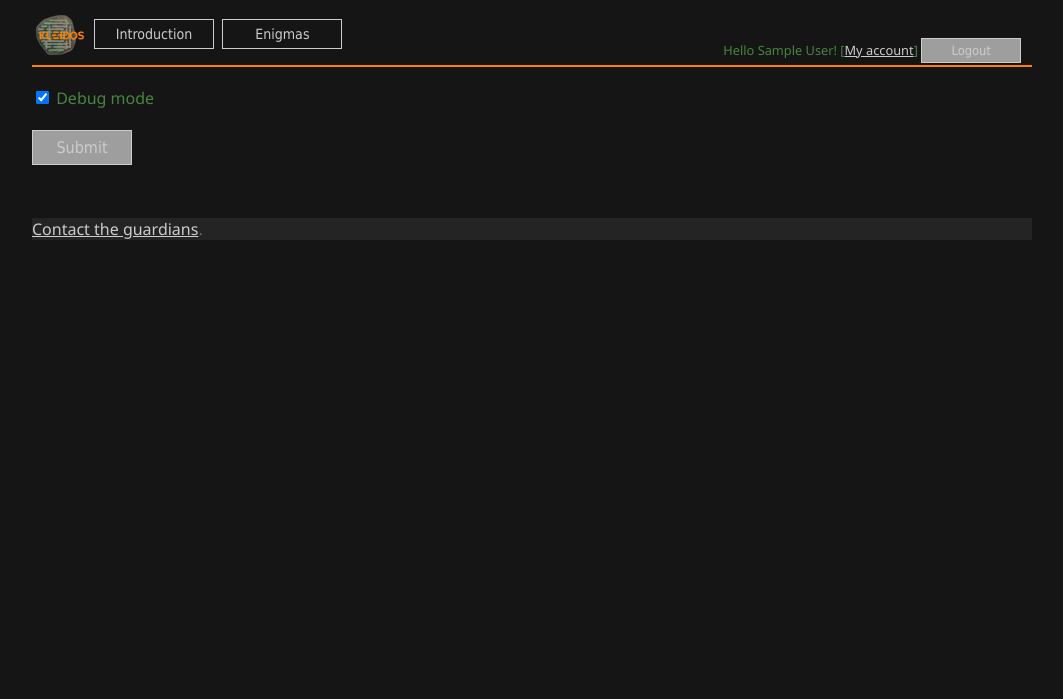
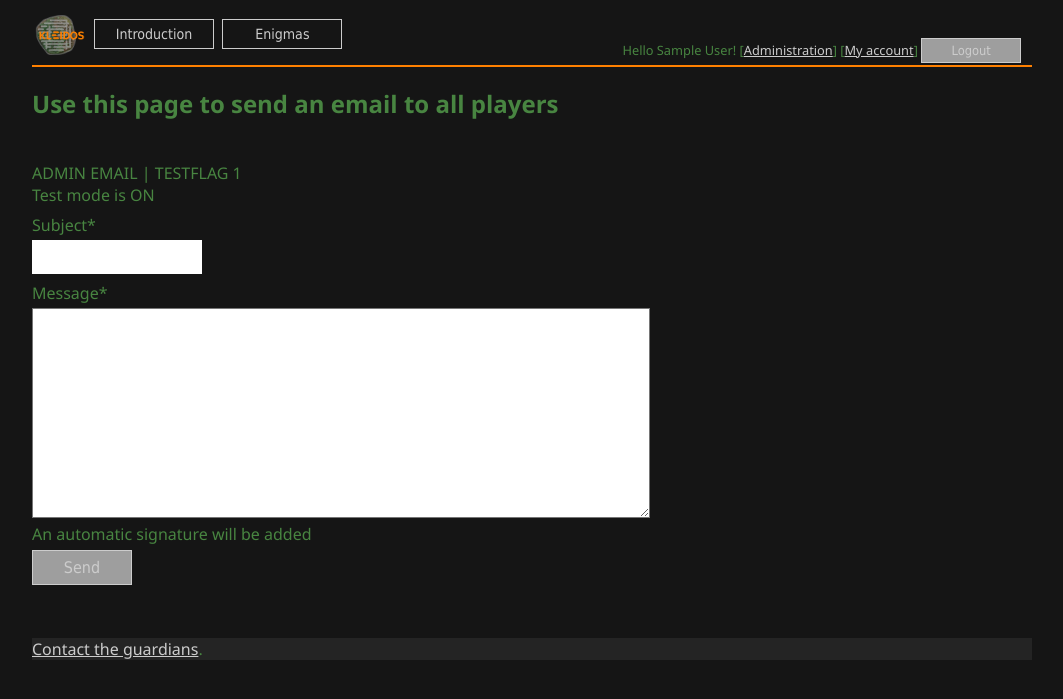
Before and after one commit to rbperrotr/kleidos, a PHP site: page /admin_email.php in a window 1280 px wide. Shown: the top 699 px of the page, without its empty margins (108-1171 px from the left). Run offline with PHP 8.4, Linux system fonts and the light colour scheme; the visitor is signed in with stand-in values (Sample User, id 1); data that the repository does not hold is empty; grey boxes are pictures that could not be loaded.

Commit message:
Email from Kleidos system

```diff
--- a/admin_email.php
+++ b/admin_email.php
@@ -2,19 +2,28 @@
 <!DOCTYPE html PUBLIC "-//W3C//DTD XHTML 1.0 Strict//EN" "http://www.w3.org/TR/xhtml1/DTD/xhtml1-strict.dtd">
 <html xmlns="http://www.w3.org/1999/xhtml" xml:lang="fr" >
 	<head>
-		<title>Kleidos - Administration</title>
+		<title>Kleidos - Administration - Send email to all players</title>
 		<meta http-equiv="Content-Type" content="text/html; charset="utf-8" />
 		<link rel="stylesheet" href="style.css" />
     </head>
 
 	<body>
+
+	<script type="text/javascript">
+	function unhide(divID) {
+		var item = document.getElementById(divID);
+		if (item) {
+		  item.className=(item.className=='admHidden')?'admUnhidden':'admHidden';
+		}
+	}
+	</script>
+
 		<?php
-			//require('controler/bdd.php');
+			require('controler/bdd.php');
 			require('controler/global.php');
-			//require('model/user.php');
-			//require('controler/user.php');
-			//require('model/enigma.php');
-			//require('controler/enigma.php');
+			require('controler/admin.php');
+			$bcc = "";
+
 			if(checkLogin() == true)
 			{
 				includeBanner();
@@ -24,34 +33,77 @@
 				header("Location: index.php");
 				exit;
 			}
-			?>
 
-				<p>
-				<form method="post" action="index.php">
-					<p>
-					<?php
-						if(isset($_SESSION['DEBUG']))
+			if($_SESSION['uid']!=3 and $_SESSION['uid']!=4 and $_SESSION['uid']!=5)
 			{
-							if($_SESSION['DEBUG']==1)
+				session_destroy();
+				header("Location: index.php");
+				exit;
+			}
+
+			if(isset($_POST['action']))
 			{
-								echo "<input type=\"checkbox\" name=\"checkbox_debug\" id=\"checkbox_debug\" checked=\"checked\"/> <label for=\"checkbox_debug\">Debug mode</label>";
+				/* localhost do not allow to test emails as there is no mail server installed
+				email features need to be tested on a real server
+				when testing on a real server there are real data
+				The flag allow to decide if we are in production on not
+				By default set flag to 1 then the flag is reviewed according to the */
+				$_SESSION['TESTFLAG']=1;
+
+				//Set TESTFLAG when opening the form
+				if(htmlspecialchars($_POST['action']) == "open_email_allplayers")
+				{
+					$_SESSION['TESTFLAG']=0;
 				}
-							else{
-								echo "<input type=\"checkbox\" name=\"checkbox_debug\" id=\"checkbox_debug\"/> <label for=\"checkbox_debug\">Debug mode</label>";
+				elseif(htmlspecialchars($_POST['action']) == "open_email_test")
+				{
+					$_SESSION['TESTFLAG']=1;
 				}
+			}
+
+
+			echo ("<p><h2>Use this page to send an email to all players</h2><br>");
+			echo_debug("ADMIN EMAIL | TESTFLAG ".$_SESSION['TESTFLAG']);
+			//if not in test mode display a warning and list of email addresses
+			if($_SESSION['TESTFLAG']==0)
+			{
+				echo "<div style=\"color:yellow\">Test mode is OFF. Your email will be sent to all players.</div>";
+				$emails = admin_getallemails($bdd);
+				echo('<br><a href="javascript:unhide(\'UsersAllEmails\');">Display/hide bcc distribution list</a><br>');
+				echo('<div id="UsersAllEmails" class="admHidden">');
+				echo('<table style="width:800px" class="bluetext"><tr><td>');
+				foreach ($emails as $anemail)
+				{
+					echo ("".$anemail."; ");
+				}
+				echo('</td></tr></table></div>');
 			}
 			else
 			{
-							$_SESSION['DEBUG']=0;
-							echo "<input type=\"checkbox\" name=\"checkbox_debug\" id=\"checkbox_debug\"/> <label for=\"checkbox_debug\">Debug mode</label>";
+				echo "<div>Test mode is ON</div>";
 			}
+
+			echo('');
 		?>
-					</p>
-					<input type="hidden" name="action" value="admin" />
-					<input class="stdButton" type="submit" value="Submit"/>
+		<form method="post" action="admin_email_result.php">
+			<div class="formtextinputlabel">Subject*</div>
+			<input class="formtextinputlabel" type="text" name="admin_email_subject"><br>
+			<div class="formtextinputlabel">Message*</div>
+			<textarea class="formtextareainput" name="admin_email_message"></textarea>
+			<br>
+			An automatic signature will be added<br>
+			<?php
+			if(htmlspecialchars($_POST['action']) == "open_email_allplayers")
+				echo ('<input type="hidden" name="action" value="send_email_allplayers" />');
+			elseif(htmlspecialchars($_POST['action']) == "open_email_test")
+				echo ('<input type="hidden" name="action" value="send_email_test" />');
+			else
+				echo ('<input type="hidden" name="action" value="admin_email_notset" />');
+			?>
+			<input class="stdButton" type="submit" value="Send"/>
 		</form>
 		</p>
-			</form>
+
 		<?php
 			includeFooter();
 		?>
--- a/pages/admin_answers.php
+++ b/pages/admin_answers.php
@@ -26,7 +26,7 @@ function unhide(divID) {
 			echo ("<tr>");
 			echo("<td style=\"white-space: nowrap\">".$ananswer->getEnigmaTitle()." | </td>");
 			echo("<td style=\"white-space: nowrap\">".$ananswer->getNbAnswers()."</td>");
-			echo("<td style=\"white-space: nowrap\"> | <b>".admin_getnbcorrectanswers($bdd, $ananswer->getEnigmaID())." correct(".number_format(100*(admin_getnbcorrectanswers($bdd, $ananswer->getEnigmaID())/$ananswer->getNbAnswers()))."%)</b></td>");
+			echo("<td style=\"white-space: nowrap\"> | ".admin_getnbcorrectanswers($bdd, $ananswer->getEnigmaID())." correct(".number_format(100*(admin_getnbcorrectanswers($bdd, $ananswer->getEnigmaID())/$ananswer->getNbAnswers()))."%)</td><td> | <b>".number_format(100*(admin_getnbcorrectanswers($bdd, $ananswer->getEnigmaID())/(admin_getnbusers($bdd)-3)))."% of players answered correctly</b></td>");
 			echo("</tr>");
 		}
 
--- a/pages/admin_users.php
+++ b/pages/admin_users.php
@@ -34,6 +34,9 @@ function unhide(divID) {
 					echo ("<tr><td>".$auser->getid()."</td><td>".$auser->getfirstname()."</td><td>".$auser->getlastname()."</td><td>".$auser->getregistrationdate()."</tr>");
 				}
 		echo('</table></div>');
+		echo('<h3>Email</h3>');
+		echo('<table><tr><td><br><form method="post" action="admin_email.php"><input type="hidden" name="action" value="open_email_test" /><input class="adminEmailButton" type="submit" value="Send test email"><br>Send a test email to the guardians.</form></td>');
+		echo('<td><br><form method="post" action="admin_email.php"><input type="hidden" name="action" value="open_email_allplayers" /><input class="adminEmailButton" type="submit" value="Send email to all players"><br>Send an email to all players.</form></td></tr></table>');
 
 		$emails = admin_getallemails($bdd);
 		echo('<br><a href="javascript:unhide(\'UsersAllEmails\');">Display list of all emails / Hide</a><br>');
--- a/style.css
+++ b/style.css
@@ -97,7 +97,34 @@ input:-webkit-autofill:focus {
 	width: 60%;
 	padding-right: 0px;
 }
+.email_banner
+{
+	vertical-align: top;
+	padding-bottom: 10px;
+	margin-bottom: 20px;
+	border-top: 2px solid #FF8000;
+	border-bottom: 2px solid #FF8000;
+	height: 60px;
+	width: 100%;
+}
+.email_banner_left
+{
+	display: inline-block;
+	text-align: left;
+	vertical-align: center;
+	font-size: 1.2em;
+	width: 70%;
+}
 
+.email_banner_right
+{
+	display: inline-block;
+	text-align: right;
+	vertical-align: center;
+	font-size: 0.8em;
+	width: 29%;
+	padding-right: 0px;
+}
 .video_aside
 {
 	display: inline-block;
@@ -227,6 +254,28 @@ input:-webkit-autofill:focus {
 
 }
 
+.adminEmailButton
+{
+	display: inline-block;
+	height: 35px;
+	width: 250px;
+	border-radius: 0px;
+	border-color:	#cccccc;
+	border-style: solid;
+	border-width: 1px;
+	font-size: 1.1em;
+	text-align: center;
+	vertical-align: bottom;
+	padding: 4px 6px 4px 6px;
+	margin-bottom: 10px;
+	margin-right: 5px;
+	color: #cccccc;
+	background-color: #151515;
+	text-decoration: none;
+	font-family: Tahoma;
+
+}
+
 .enigmaButtonDoubleGold
 {
 	display: inline-block;
@@ -343,8 +392,17 @@ Button:hover
 	height: 22px;
 	padding: 4px 8px;
 	background: white;
-	//box-shadow: 0 0 0 0;
 }
+
+.formtextareainput
+{
+	font-family: "Segoe UI Light","Segoe UI Web Light","Segoe UI Web Regular","Segoe UI","Segoe UI Symbol","HelveticaNeue-Light","Helvetica Neue",Arial,sans-serif;
+	width: 600px;
+	height: 200px;
+	padding: 4px 8px;
+	background: white;
+}
+
 .bannertextinput
 {
 	font-family: "Segoe UI Light","Segoe UI Web Light","Segoe UI Web Regular","Segoe UI","Segoe UI Symbol","HelveticaNeue-Light","Helvetica Neue",Arial,sans-serif;
```
Also changed, not shown: admin.php (+11 -11 lines), admin_email_result.php (added, +169 -0 lines). Lines whose indentation alone changed are shown as unchanged.
